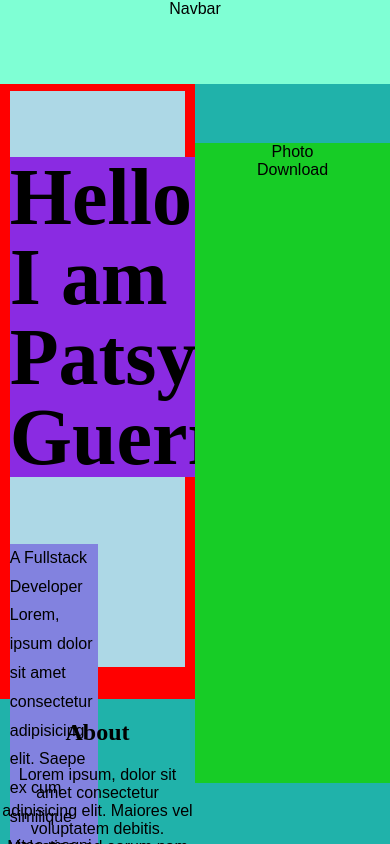
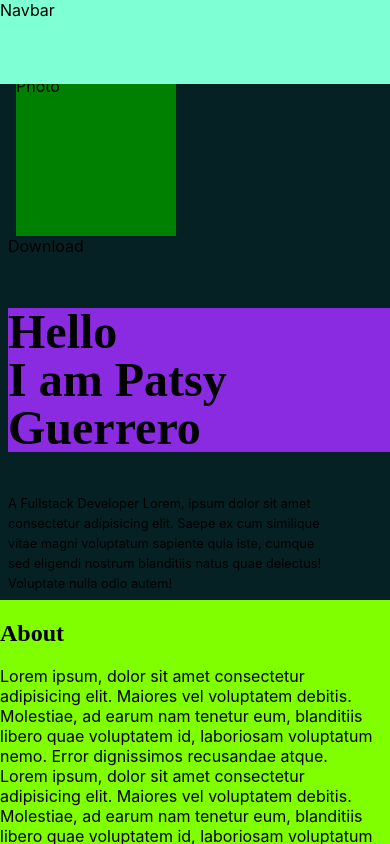
Before and after one commit to PatsyGuerrero/Portfolio, a React (Create React App) app in the folder portfolio/: page / in a window 390 px wide. Shown: the top 844 px of the page. Built offline with nearby package versions, Linux system fonts and the light colour scheme.

Commit message:
vista mobile y tablet para componentes Home y Photo

```diff
--- a/portfolio/src/App.css
+++ b/portfolio/src/App.css
@@ -1,5 +1,5 @@
 /* @import "./sassVariables/variables.scss"; */
-.App {
+/* .App {
   text-align: center;
 
 }
@@ -13,7 +13,6 @@ h2{
 }
 body{
   font-family: 'Montserrat',sans-serif;
-  /* height: 100vw; */
 }
 
 section{
@@ -48,4 +47,4 @@ section{
   to {
     transform: rotate(360deg);
   }
-}
+} */
--- a/portfolio/src/App.js
+++ b/portfolio/src/App.js
@@ -13,8 +13,9 @@ import styles from './App.module.scss'
 function App() {
   return (
     <div className={styles.App}>
+      Apppppppppp
       <Navbar/>
-      <Photo/>
+      {/* <Photo /> */}
       <Home/>
       <About/>
       <Experience/>
--- a/portfolio/src/App.module.scss
+++ b/portfolio/src/App.module.scss
@@ -1,38 +1,65 @@
 @import "./sassVariables/variables.scss";
 // @use "./sassVariables/variables.scss" as *;
-.App {
-  text-align: center;
-}
+// .App {
+//   text-align: center;
+// }
 
-.App-logo {
-  height: 40vmin;
-  pointer-events: none;
-}
+// .App-logo {
+//   height: 40vmin;
+//   pointer-events: none;
+// }
 h2{
   font-family: "Prata", serif;
 }
-body{
-  font-family: 'Montserrat',sans-serif;
-  /* height: 100vw; */
-}
 
-section{
-  width: 50vw;
-}
-
-@media (max-width: (map-get($breakpoints, small))) {
+// body {
+//   background-color: salmon;
+//   // width: 50vw !important;
+//   // display: flex;
+//   // justify-content: center;
+//   .App{
+//     width: 100% !important;
+//     height: 100vh;
+//     background-color: chartreuse;
+//     // height: 95%;
+//     // background-color: red;
+//     // .Photo{
+//     //   background-color: blue !important;
+//     // }
+//   }
+// }
+@media (max-width: (map-get($breakpoints, medium))-1) {
   body {
       background-color: salmon;
+      width: 100vw;
+      // width: 50vw !important;
+      // display: flex;
+      // justify-content: center;
+      // section{
+      //   background-color: saddlebrown;
+      // }
+      .App{
+        // min-width: none;
+        width: 100% !important;
+        background-color: chartreuse;
+        min-height: 100vh;
+        // height: fit-content;
+        // height: 95%;
+        // background-color: red;
+        // .Photo{
+        //   background-color: blue !important;
+        // }
+      }
   }
 }
 
-@media (min-width: map-get($breakpoints, small)) and (max-width: (map-get($breakpoints, medium) - 1)) {
-  body {
-      background-color: lightseagreen;
-  }
-}
+// @media (min-width: map-get($breakpoints, small)) and (max-width: (map-get($breakpoints, medium) - 1)) {
+//   body {
+//       background-color: lightseagreen;
+//   }
+// }
 
-@media (min-width: map-get($breakpoints, medium)) and (max-width: (map-get($breakpoints, large) - 1)) {
+@media (min-width: map-get($breakpoints, medium)) {
   body {
       background-color: green;
   }
@@ -44,16 +71,16 @@ section{
   }
 }
 
-.App-header {
-  background-color: #282c34;
-  min-height: 100vh;
-  display: flex;
-  flex-direction: column;
-  align-items: center;
-  justify-content: center;
-  font-size: calc(10px + 2vmin);
-  color: white;
-}
+// .App-header {
+//   background-color: #282c34;
+//   min-height: 100vh;
+//   display: flex;
+//   flex-direction: column;
+//   align-items: center;
+//   justify-content: center;
+//   font-size: calc(10px + 2vmin);
+//   color: white;
+// }
 
 .App-link {
   color: #61dafb;
--- a/portfolio/src/components/Download.jsx
+++ b/portfolio/src/components/Download.jsx
@@ -1,8 +1,8 @@
 import React from 'react';
-
+import styles from './Download.module.scss'
 const Download = () => {
     return (
-        <div>
+        <div className={styles.containerDownload}>
             Download
         </div>
     );
--- a/portfolio/src/components/Home.jsx
+++ b/portfolio/src/components/Home.jsx
@@ -1,9 +1,11 @@
 import React from 'react';
 import styles from './Home.module.scss';
+import Photo from './Photo';
 
 const Home = () => {
     return (
       <section className={styles.container}>
+        <Photo></Photo>
         <div className={styles.containerGrap}>
           <div className={styles.containerTitle}>
             <h1>
--- a/portfolio/src/components/Home.module.scss
+++ b/portfolio/src/components/Home.module.scss
@@ -1,85 +1,118 @@
 @import "../sassVariables/variables.scss";
 
-@media (max-width: (map-get($breakpoints, small))) {
-    body {
-        background-color: salmon;
+@media (max-width: (map-get($breakpoints, medium))-1) {
+    .container{
+        background-color: $primary-color;
+        width: 100%;
+        height: fit-content;
+        padding-bottom: 0.5rem;
+        padding-left: 0.5rem;
+        .containerTitle{
+            width: 100% ;
+            background-color: blueviolet;
+            text-align: start;
+            h1{
+                font-size: 3rem ;
+                font-family: 'Open Sans ';
+                line-height: 3rem ;
+            }
+        }
+        .containerDescription{
+            width: 100%;
+            max-width: 20rem ;
+            // background-color: rgb(130, 130, 223);
+            text-align: start;
+
+            span{
+                // background-color: brown;
+                font-size: 0.8rem ;
+                line-height: -1.3rem;
+            }
+
+        }
     }
-    .container{
-        background-color: green !important;
-        width: 50vw;
-        height: 25rem !important;
-        display: flex;
-        justify-content: center;
-        align-items: center;
-        margin-top: 4.2rem !important;
-        // z-index: 2;
-    }
-    .containerTitle{
-        width: 100% !important;
-        background-color: blueviolet;
-        text-align: start;
 
-    }
-    .containerDescription{
-        width: 100% !important;
-        background-color: rgb(130, 130, 223);
-        text-align: start;
-
-        span{
-            font-size: 0.8rem !important;
-            line-height: 1rem !important;
-        }
-
-    }
-    h1{
-        font-size: 1.5rem !important;
-        font-family: 'Open Sans ';
-        line-height: 1rem !important;
-    }
 }
 
-@media (min-width: (map-get($breakpoints, large))) {
-    body {
-        background-color: rgb(114, 218, 250);
-    }
-}
-.container{
-    background-color: red;
-    width: 50vw;
-    height: 40rem;
-    display: flex;
-    justify-content: center;
-    align-items: center;
-    margin-top: 7vh;
+// @media (min-width: (map-get($breakpoints, medium))) {
+//     body {
+//         background-color: salmon;
+//     }
+//     .container{
+//         background-color: green;
+//         width: 50vw;
+//         height: 25rem ;
+//         display: flex;
+//         justify-content: center;
+//         align-items: center;
+//         margin-top: 4.2rem ;
+//         // z-index: 2;
+//     }
+//     .containerTitle{
+//         width: 100% ;
+//         background-color: blueviolet;
+//         text-align: start;
 
-    //margin-left: 12rem;
+//     }
+//     .containerDescription{
+//         width: 100% ;
+//         background-color: rgb(130, 130, 223);
+//         text-align: start;
 
-    h1{
-        font-size: 5rem;
-        font-family: 'Open Sans ';
-        line-height:5rem;
-    }
+//         span{
+//             font-size: 0.8rem ;
+//             line-height: 1rem ;
+//         }
 
-    .containerGrap{
-        background-color: lightblue;
-        width: 90%;
-        height: 90%;
-    }
-    .containerTitle{
-        width: fit-content;
-        background-color: blueviolet;
-        text-align: start;
+//     }
+//     h1{
+//         font-size: 1.5rem ;
+//         font-family: 'Open Sans ';
+//         line-height: 1rem ;
+//     }
+// }
 
-    }
-    .containerDescription{
-        width: 50%;
-        background-color: rgb(130, 130, 223);
-        text-align: start;
+// @media (min-width: (map-get($breakpoints, large))) {
+//     body {
+//         background-color: rgb(114, 218, 250);
+//     }
+//     .container{
+//         background-color: red;
+//         width: 50vw;
+//         height: 40rem;
+//         display: flex;
+//         justify-content: center;
+//         align-items: center;
+//         margin-top: 7vh;
+//         //margin-left: 12rem;
 
-        span{
-            font-size: 1rem;
-            line-height: 1.8rem;
-        }
+//         h1{
+//             font-size: 5rem;
+//             font-family: 'Open Sans ';
+//             line-height:5rem;
+//         }
 
-    }
-}
+//         .containerGrap{
+//             background-color: lightblue;
+//             width: 90%;
+//             height: 90%;
+//         }
+//         .containerTitle{
+//             width: fit-content;
+//             background-color: blueviolet;
+//             text-align: start;
+
+//         }
+//         .containerDescription{
+//             width: 50%;
+//             background-color: rgb(130, 130, 223);
+//             text-align: start;
+
+//             span{
+//                 font-size: 1rem;
+//                 line-height: 1.8rem;
+//             }
+
+//         }
+//     }
+// }
--- a/portfolio/src/components/Photo.jsx
+++ b/portfolio/src/components/Photo.jsx
@@ -7,7 +7,7 @@ const Photo = () => {
         <>
         <div className={styles.container}>
             <div className={styles.photoContainer}>
-                Photo
+                <div className={styles.photo}>Photo</div>
             </div>
             <Download className={styles.download}/>
         </div>
--- a/portfolio/src/components/Photo.module.scss
+++ b/portfolio/src/components/Photo.module.scss
@@ -2,20 +2,59 @@
 $height-container-photo: 25rem;
 $height-download : 3rem;
 
-@media (max-width: (map-get($breakpoints, small))) {
+@media (max-width: (map-get($breakpoints, medium))) {
     body {
         background-color: salmon;
     }
     .container{
         // width: 30vw !important;
-        height: $height-container-photo !important;
-        margin-top: 0rem !important;
-        // margin-left: 50vw !important;
-        // width: 30vw;
+        // height: $height-container-photo ;
+        height: 12rem;
+        margin-top: 3.5rem ;
+        width: 100% ;
+        background-color: $primary-color;
         .photoContainer{
-            background-color: red !important;
-            width: 100% !important;
-            height: $height-container-photo - $height-download !important;
+            background-color: green;
+            margin-left: 0.5rem;
+            width: 10rem;
+            height: 10rem;
+        }
+        .download{
+            display: flex;
+            justify-content: center;
+            align-items: center;
+            background-color: red;
+            width: 100%;
+            height: 3rem;
+        }
+
+    }
+}
+
+@media (min-width: (map-get($breakpoints, medium))) {
+    // .container{
+    //     // display: flex;
+    //     // justify-content: center;
+    //     background-color: #17cc26;
+    //     width: 50vw;
+    //     height: 40rem;
+    //     margin-top: 10vh;
+    //     margin-left: 50vw;
+    //     position: fixed;
+
+    // }
+    .container{
+        // width: 30vw !important;
+        background-color: #17cc26;
+        width: 50vw;
+        height: 40rem;
+        margin-top: 10vh;
+        margin-left: 50vw;
+        position: fixed;
+        .photoContainer{
+            background-color: green ;
+            width: 100% ;
+            height: $height-container-photo - $height-download ;
             margin: auto;
             // width: 100%;
         }
@@ -30,15 +69,3 @@ $height-download : 3rem;
 
     }
 }
-
-.container{
-    // display: flex;
-    // justify-content: center;
-    background-color: #17cc26;
-    width: 50vw;
-    height: 40rem;
-    margin-top: 10vh;
-    margin-left: 50vw;
-    position: fixed;
-
-}
--- a/portfolio/src/sassVariables/_variables.scss
+++ b/portfolio/src/sassVariables/_variables.scss
@@ -26,6 +26,7 @@ $margin-top: 5rem;
 $box-shadow-base : rgba(0, 0, 0, 0.35) 0px 5px 15px;
 $box-shadow-button: rgba(0, 0, 0, 0.3) 0px 19px 38px, rgba(0, 0, 0, 0.22) 0px 15px 12px;
 $padding-base: 8px 10px !default;
+$primary-color: #052123;
 // variables nuevas
 $height-container-photo: 25rem;
 
```
Also changed, not shown: portfolio/src/components/About.module.scss (+17 -8 lines), portfolio/src/components/Navbar.module.scss (line endings or trailing spaces).
